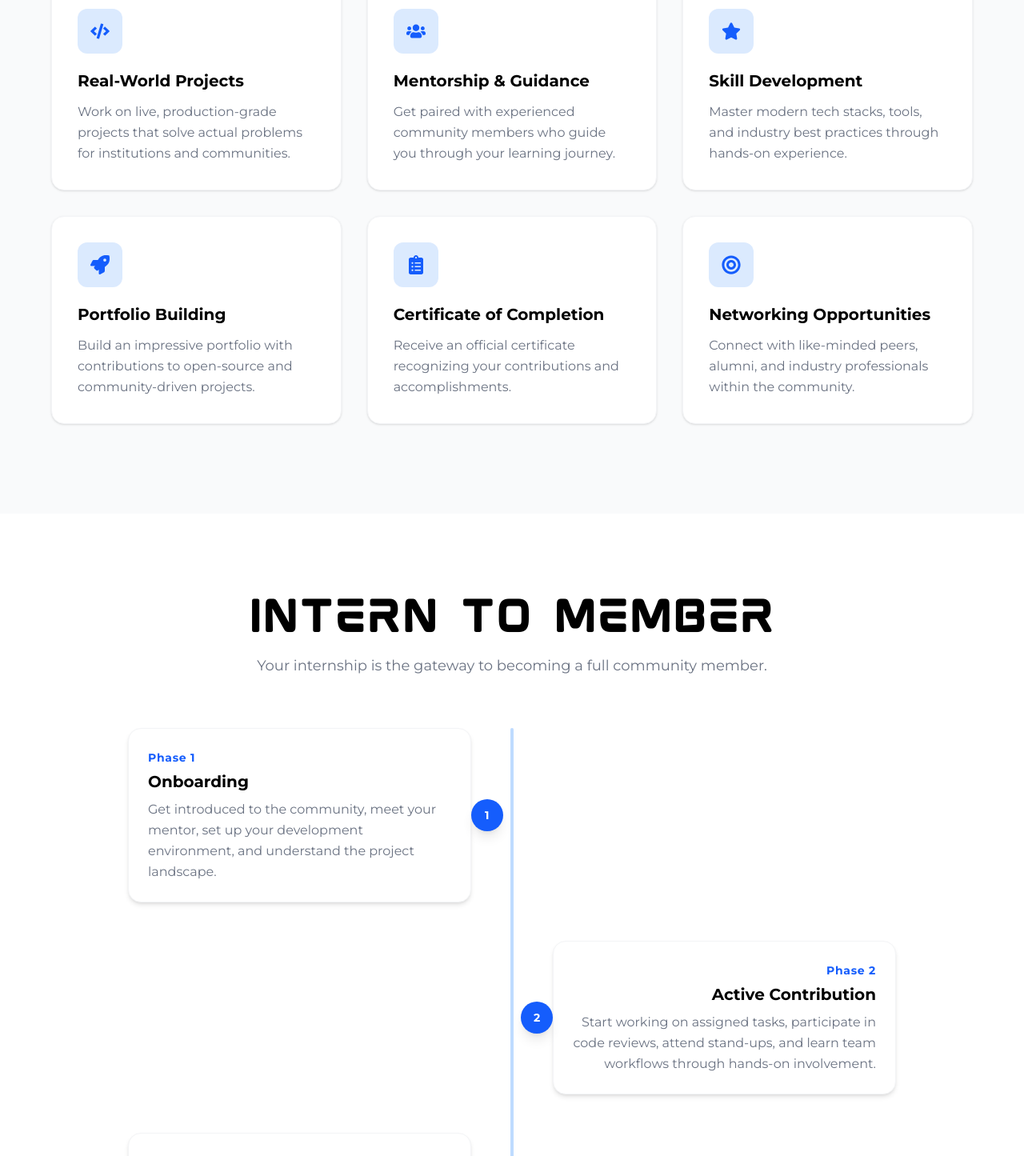
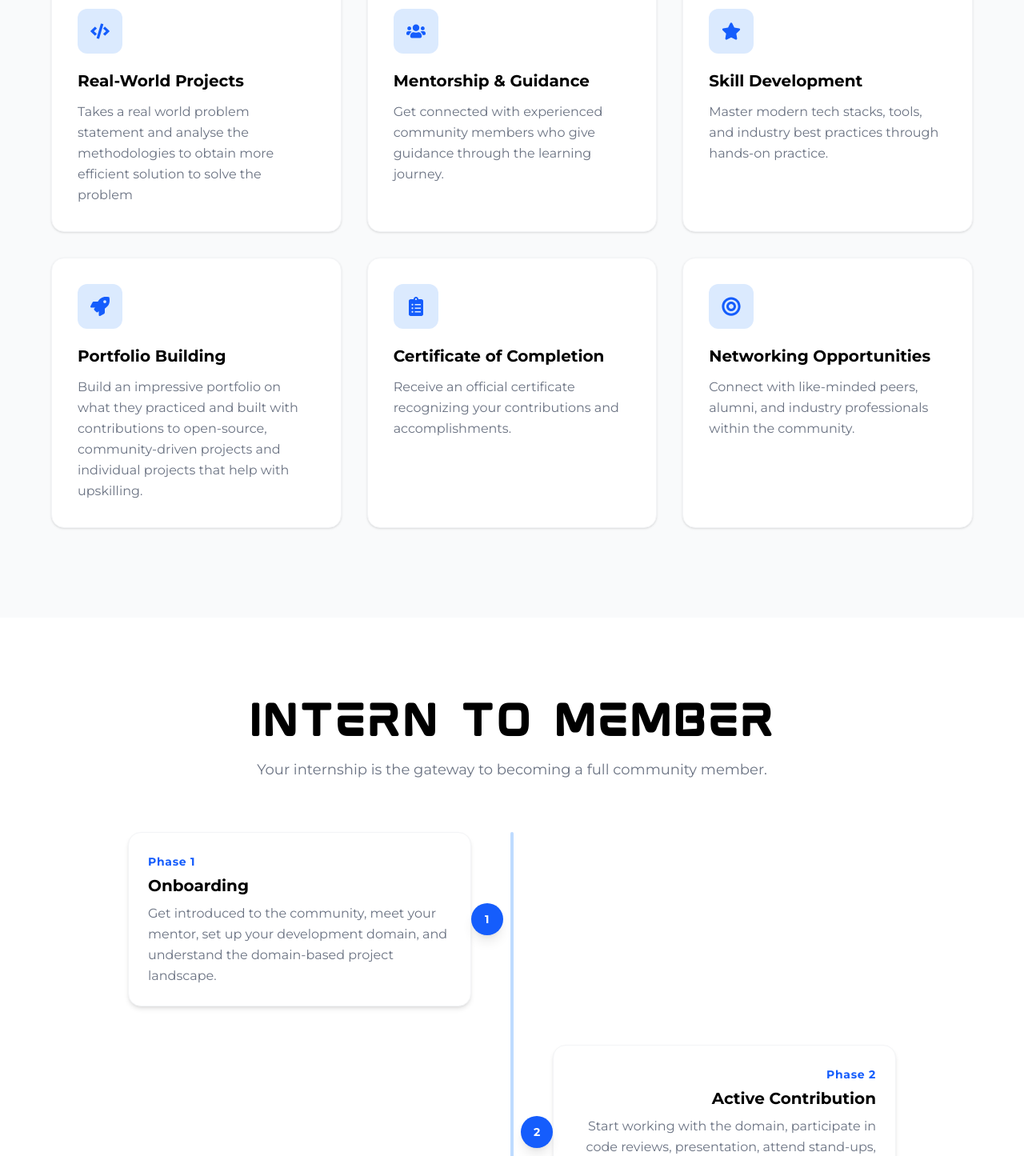
Before and after one commit to Kite-IPS/Ips_Portfolio, a React (Vite) app in the folder Client/: page /internship in a window 1280 px wide. Shown: the part 1860-3305 px from the top of the page at 80% size. Built offline with nearby package versions, Linux system fonts and the light colour scheme.

Commit message:
Internship page Updated

```diff
--- a/Client/src/Pages/CommunityInteraction/Internship.jsx
+++ b/Client/src/Pages/CommunityInteraction/Internship.jsx
@@ -6,10 +6,10 @@ const Internship = () => {
     const navigate = useNavigate();
 
     const benefits = [
-        { icon: <FaCode className="text-2xl" />, title: 'Real-World Projects', description: 'Work on live, production-grade projects that solve actual problems for institutions and communities.' },
-        { icon: <FaUsers className="text-2xl" />, title: 'Mentorship & Guidance', description: 'Get paired with experienced community members who guide you through your learning journey.' },
-        { icon: <FaStar className="text-2xl" />, title: 'Skill Development', description: 'Master modern tech stacks, tools, and industry best practices through hands-on experience.' },
-        { icon: <FaRocket className="text-2xl" />, title: 'Portfolio Building', description: 'Build an impressive portfolio with contributions to open-source and community-driven projects.' },
+        { icon: <FaCode className="text-2xl" />, title: 'Real-World Projects', description: 'Takes a real world problem statement and analyse the methodologies to obtain more efficient solution to solve the problem' },
+        { icon: <FaUsers className="text-2xl" />, title: 'Mentorship & Guidance', description: 'Get connected with experienced community members who give guidance through the learning journey.' },
+        { icon: <FaStar className="text-2xl" />, title: 'Skill Development', description: 'Master modern tech stacks, tools, and industry best practices through hands-on practice.' },
+        { icon: <FaRocket className="text-2xl" />, title: 'Portfolio Building', description: 'Build an impressive portfolio on what they practiced and built with contributions to open-source, community-driven projects and individual projects that help with upskilling.' },
         { icon: <FaClipboardList className="text-2xl" />, title: 'Certificate of Completion', description: 'Receive an official certificate recognizing your contributions and accomplishments.' },
         { icon: <FaBullseye className="text-2xl" />, title: 'Networking Opportunities', description: 'Connect with like-minded peers, alumni, and industry professionals within the community.' },
     ];
@@ -26,7 +26,7 @@ const Internship = () => {
         'Maintain professional conduct and respect all community members.',
         'Attend scheduled meetings, stand-ups, and review sessions consistently.',
         'Follow Git workflows — use branches, pull requests, and meaningful commit messages.',
-        'Write clean, documented, and testable code following project conventions.',
+        'Write clean, documented blog, and testable code following project conventions.',
         'Communicate blockers early and seek help proactively through designated channels.',
         'Complete assigned tasks within agreed-upon timelines.',
         'Respect intellectual property and maintain confidentiality of project details.',
@@ -37,7 +37,7 @@ const Internship = () => {
         { title: 'Industry Partnerships', description: 'Collaborate with tech companies to offer real internship pipelines and placement opportunities for community members.' },
         { title: 'Open-Source Contributions', description: 'Establish IPS as a recognized contributor in the global open-source ecosystem.' },
         { title: 'Research & Innovation Labs', description: 'Launch dedicated labs for AI, IoT, and emerging technology research driven by student-interns.' },
-        { title: 'Cross-Campus Expansion', description: 'Extend the internship program to partner institutions, building a wider talent network.' },
+        { title: 'Career Support', description: 'Provide students with opportunities, mentorship, and resources to prepare for internships and placements.' },
     ];
 
     return (
@@ -175,8 +175,8 @@ const Internship = () => {
                         {/* Timeline */}
                         <div className="hidden md:block absolute left-1/2 transform -translate-x-0.5 w-1 bg-blue-200 top-0 bottom-0 rounded-full"></div>
                         {[
-                            { phase: 'Phase 1', title: 'Onboarding', description: 'Get introduced to the community, meet your mentor, set up your development environment, and understand the project landscape.', align: 'right' },
-                            { phase: 'Phase 2', title: 'Active Contribution', description: 'Start working on assigned tasks, participate in code reviews, attend stand-ups, and learn team workflows through hands-on involvement.', align: 'left' },
+                            { phase: 'Phase 1', title: 'Onboarding', description: 'Get introduced to the community, meet your mentor, set up your development domain, and understand the domain-based project landscape.', align: 'right' },
+                            { phase: 'Phase 2', title: 'Active Contribution', description: 'Start working with the domain, participate in code reviews, presentation, attend stand-ups, and learn team workflows through hands-on involvement.', align: 'left' },
                             { phase: 'Phase 3', title: 'Ownership & Impact', description: 'Take ownership of features or modules, lead small initiatives, mentor newer interns, and demonstrate consistent quality contributions.', align: 'right' },
                             { phase: 'Phase 4', title: 'Full Membership', description: 'Upon successful completion, receive your certificate and transition into a full community member with voting rights, project leads access, and more.', align: 'left' },
                         ].map((item, index) => (
```
